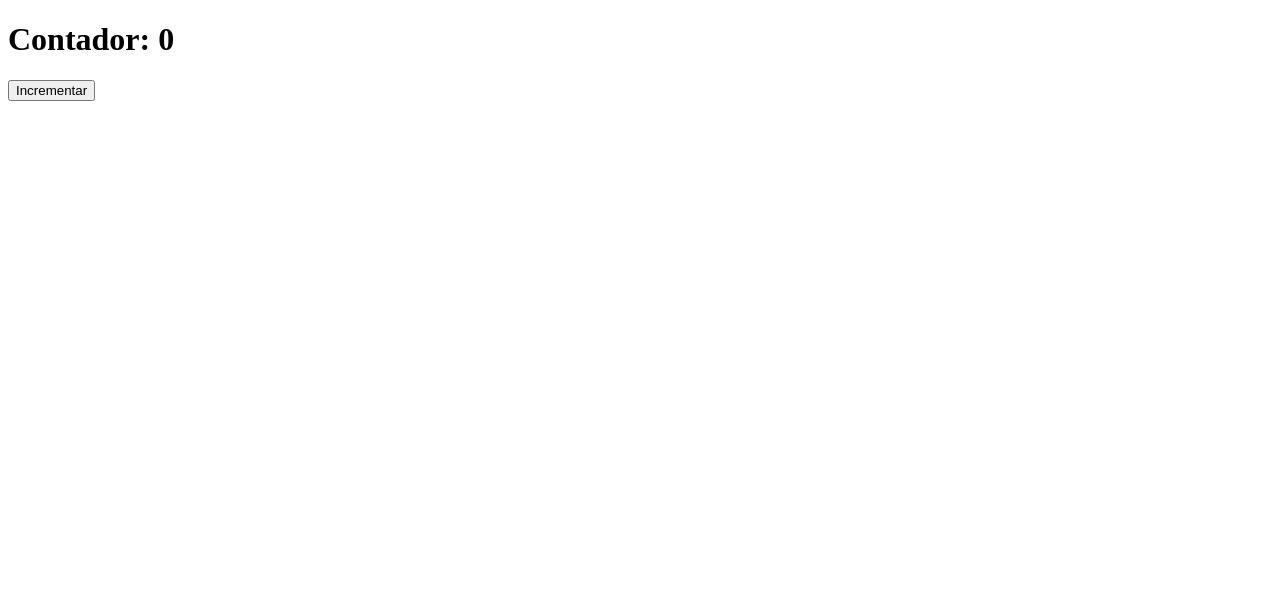
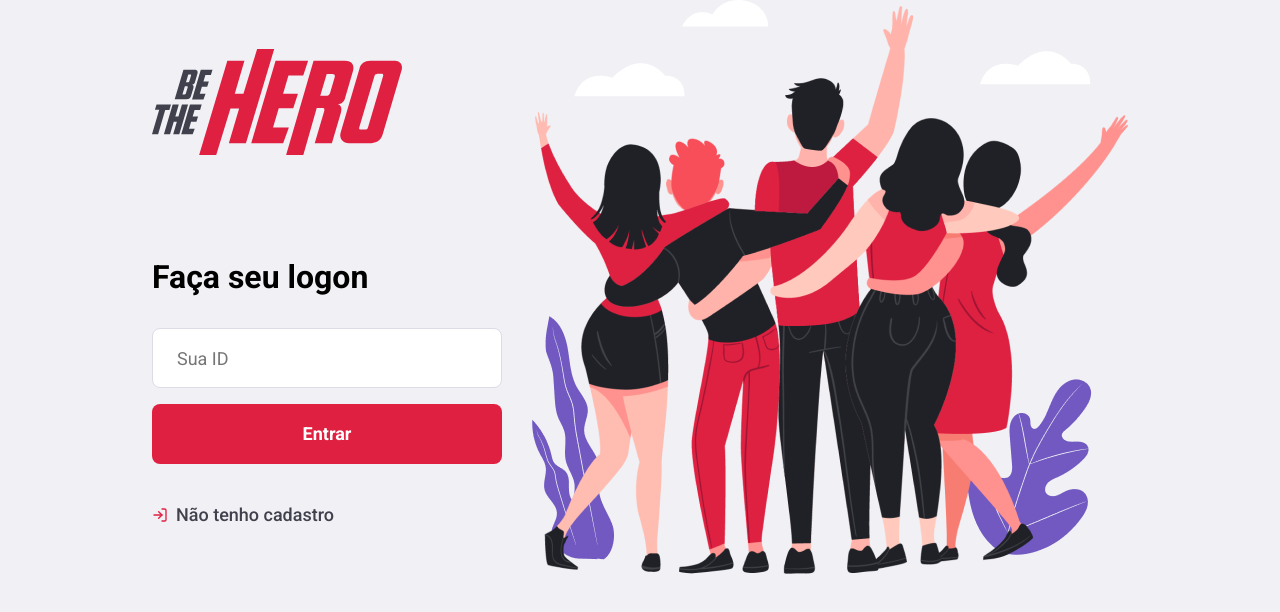
Before and after one commit to RobertoRosa7/omnistack, a React (Create React App) app in the folder frontend/: page / in a window 1280 px wide. Shown: the top 612 px of the page. Built offline with nearby package versions, Linux system fonts and the light colour scheme.

Commit message:
first page done

```diff
--- a/frontend/package.json
+++ b/frontend/package.json
@@ -8,6 +8,8 @@
     "@testing-library/user-event": "^7.2.1",
     "react": "^16.13.1",
     "react-dom": "^16.13.1",
+    "react-icons": "^3.9.0",
+    "react-router-dom": "^5.1.2",
     "react-scripts": "3.4.1"
   },
   "scripts": {
--- a/frontend/src/App.js
+++ b/frontend/src/App.js
@@ -1,5 +1,7 @@
 import React, { useState } from 'react';
+import './global.css';
 import Header from './Header';
+import Logon from './pages/logon';
 
 /**
  * JSX: integração do HTML dentro do JavaScript
@@ -7,21 +9,19 @@
 function App() {
   // let counter = 0; sem estado reativo
   // let counter = useState(0); // com estado reativo, mas com imutabilidade
-
   // useState return Array = [valor, funcaoDeAtualizacaoDoValor]
-  const [counter, setCounter] = useState(0);
-
-
-  function increment(){
-    // counter++; // error há imutabilidade devido uso do useState
-    setCounter(counter + 1); // uso da função para atualização do valor
-  }
+  // const [counter, setCounter] = useState(0);
+  // function increment(){
+  //   // counter++; // error há imutabilidade devido uso do useState
+  //   // setCounter(counter + 1); // uso da função para atualização do valor
+  // }
 
   return (
-    <div>
-      <Header>Contador: {counter}</Header>
-      <button onClick={increment}>Incrementar</button>
-    </div>
+    // <div>
+    //   <Header>Contador: {counter}</Header>
+    //   <button onClick={increment}>Incrementar</button>
+    // </div>
+    <Logon />
   );
 }
 
--- /dev/null
+++ b/frontend/src/global.css
@@ -0,0 +1,46 @@
+@import url('https://fonts.googleapis.com/css?family=Roboto:400,500,700&display=swap');
+
+* {
+    margin:0;
+    padding:0;
+    outline:0;
+    box-sizing: border-box;
+}
+body{
+    font: 400 14px Roboto, sans-serif;
+    background: #f0f0f5;
+    -webkit-font-smoothing: antialiased;
+}
+input, button, textarea{
+    font: 400 18px Roboto, sans-serif;
+}
+button {
+    cursor: pointer;
+}
+form input{
+    width:100%;
+    height:60px;
+    color:#333;
+    border:1px solid #dcdce6;
+    border-radius: 8px;
+    padding:0 24px;
+}
+.button{
+    width:100%;
+    height:60px;
+    line-height: 60px;
+    border:0;
+    border-radius:8px;
+    color:#fff;
+    font-weight: 700;
+    margin-top:16px;
+    display:inline-block;
+    text-align: center;
+    text-decoration: none;
+    font-size:18px;
+    background:#e02041;
+    transition: filter 0.2s;
+}
+.button:hover{
+    filter: brightness(90%);
+}
--- /dev/null
+++ b/frontend/src/pages/logon/index.js
@@ -0,0 +1,27 @@
+import React from 'react';
+import './style.css';
+import { FiLogIn } from 'react-icons/fi';
+import herosImg from '../../assets/heroes.png';
+import logoImg from '../../assets/logo.svg';
+
+export default function Logon(){
+    return (
+        <section className="logon">
+            <div className="logon-container">
+                <div className="form">
+                    <img src={logoImg} alt="Be the Hero"/>
+                    <form>
+                        <h1>Faça seu logon</h1>
+                        <input placeholder="Sua ID"/>
+                        <button className="button" type="submit">Entrar</button>
+                        <a href="/register">
+                            <FiLogIn size={16} color="#e02041"/>
+                            Não tenho cadastro
+                        </a>
+                    </form>
+                </div>
+                <img src={herosImg} alt="heros"/>
+            </div>
+        </section>
+    );
+}
--- /dev/null
+++ b/frontend/src/pages/logon/style.css
@@ -0,0 +1,40 @@
+.logon{
+    width:100%;
+    height:100vh;
+}
+.logon .logon-container{
+    max-width:1120px;
+    margin:0 auto;
+    display:flex;
+    align-items: center;
+    justify-content: center;
+}
+.logon .logon-container div.form{
+    width:100%;
+    max-width:350px;
+    margin-right: 30px;
+}
+.logon .logon-container div.form form{
+    margin-top: 100px;
+
+}
+.logon .logon-container div.form form h1{
+    font-size:32px;
+    margin-bottom: 32px;
+}
+.logon .logon-container div.form form a{
+    display:flex;
+    align-items: center;
+    margin-top: 40px;
+    color: #41414d;
+    font-size:18px;
+    text-decoration: none;
+    font-weight: 500;
+    transition: opacity 0.2s;
+}
+.logon .logon-container div.form form a svg{
+    margin-right: 8px;
+}
+.logon .logon-container div.form form a:hover{
+    opacity:0.8;
+}
```
Also changed, not shown: 1 other file (tests, documents, lock files or other folders).
